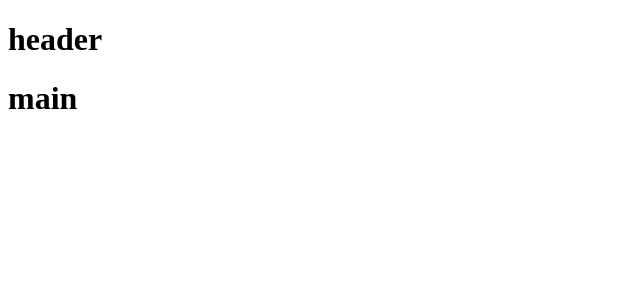
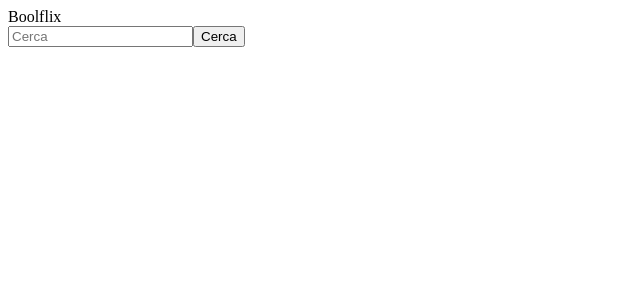
Before and after one commit to Antonio9026/vite-boolflix, a Vue app: page / in a window 1280 px wide. Shown: the top 300 px of the page, without its empty margins (0-640 px from the left). Built offline with nearby package versions, Linux system fonts and the light colour scheme.

Commit message:
chiamata api  filtro e aggiunto lista

```diff
--- a/package.json
+++ b/package.json
@@ -9,6 +9,7 @@
     "preview": "vite preview"
   },
   "dependencies": {
+    "axios": "^1.5.0",
     "vue": "^3.3.4"
   },
   "devDependencies": {
--- a/src/App.vue
+++ b/src/App.vue
@@ -5,7 +5,7 @@ import TheMain from "./components/TheMain.vue";
 export default {
   components: {
     TheHeader,
-    TheMain
+    TheMain,
 
   }
 }
--- a/src/components/TheHeader.vue
+++ b/src/components/TheHeader.vue
@@ -1,13 +1,33 @@
 <script >
-export default{
-    name:"TheHeader"
-}
+import { store, searchMovie } from "../store"
+export default {
+    data() {
+        return {
+            store
+        };
+    },
+    methods: {
+        searchMovie
+    },
+    mounted() {
+
+    },
+
+};
 </script>
 
 <template>
- <h1>header</h1>
+    <header>
+        <div class="nav-container">
+
+          <div class="title">Boolflix</div>
+            <div class="d-flex">
+                <input class="" type="cerca" v-model="store.searchMovie" placeholder="Cerca">
+                <button  @click="searchMovie()">Cerca</button>
+            </div>
+
+        </div>
+    </header>
 </template>
 
-<style lang="scss" scoped>
-
-</style>
+<style lang="scss" scoped></style>
--- a/src/components/TheMain.vue
+++ b/src/components/TheMain.vue
@@ -1,11 +1,30 @@
 <script >
-export default{
-    name:"TheMain"
+import { store, searchMovie } from "../store";
+export default {
+    data() {
+        return {
+            store
+        }
+    },
+    methods: {
+        searchMovie
+    }
 }
+
+
+
+
 </script>
 
 <template>
- <h1>main</h1>
+<ul >
+    <li v-for="movie in store.movieList">
+        <p>{{ movie.title }}</p>titolo
+        <p>{{ movie.original_title }}</p>titolo originale
+        <p>{{ movie.original_language}}</p>lingua
+        <p>{{ movie.vote_average }}</p>voto
+    </li>
+</ul>
 </template>
 
 <style lang="scss" scoped>
--- a/src/store.js
+++ b/src/store.js
@@ -0,0 +1,21 @@
+import axios from "axios";
+import { reactive } from "vue";
+
+export const store = reactive({
+    searchMovie: "",
+    movieList: [],
+})
+
+export function searchMovie() {
+    axios
+        .get(`https://api.themoviedb.org/3/search/movie?api_key=ce632c45436b38c696f8d2038a9db232&query=${store.searchMovie}`, {
+            // params: {
+            //     api_key: "ce632c45436b38c696f8d2038a9db232",
+            //     query: store.searchMovie,
+            // }
+        })
+        .then((response) => {
+            store.movieList = response.data.results;
+            console.log(response.data.results);
+        });
+}
```
Also changed, not shown: 1 other file (tests, documents, lock files or other folders).
